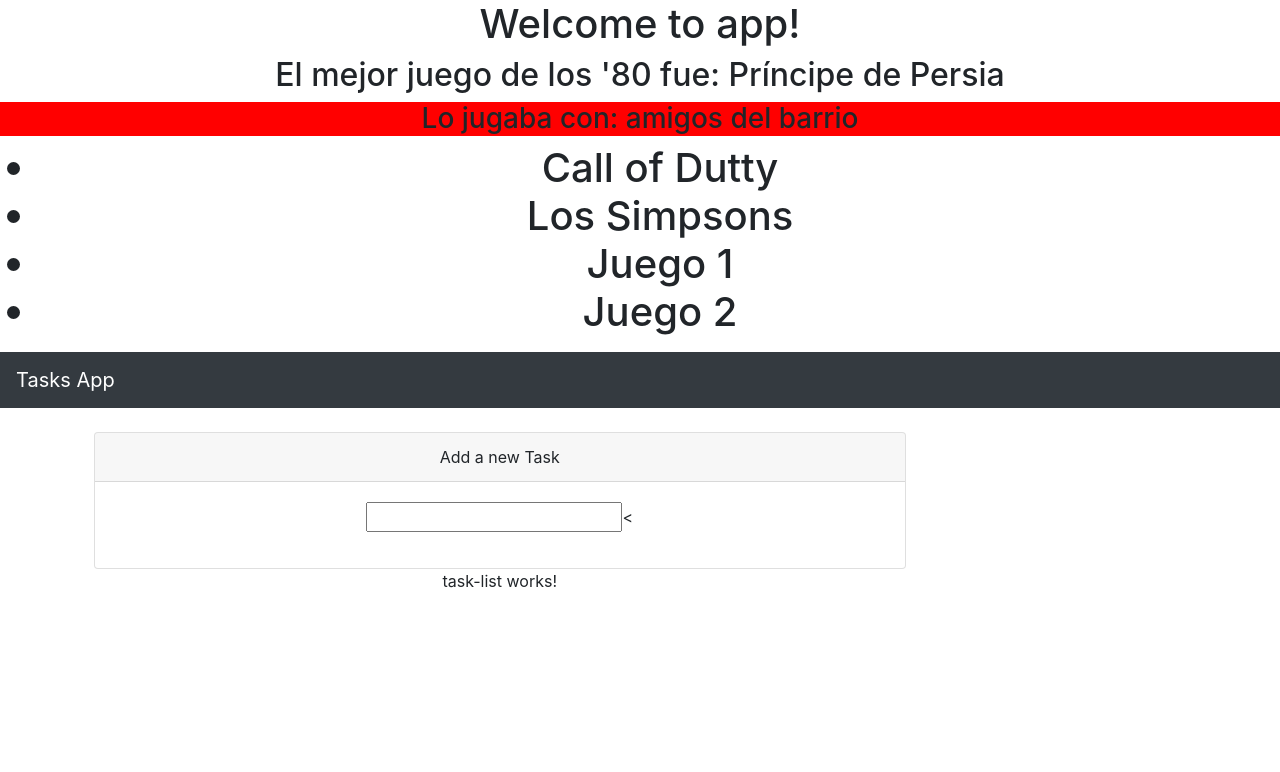
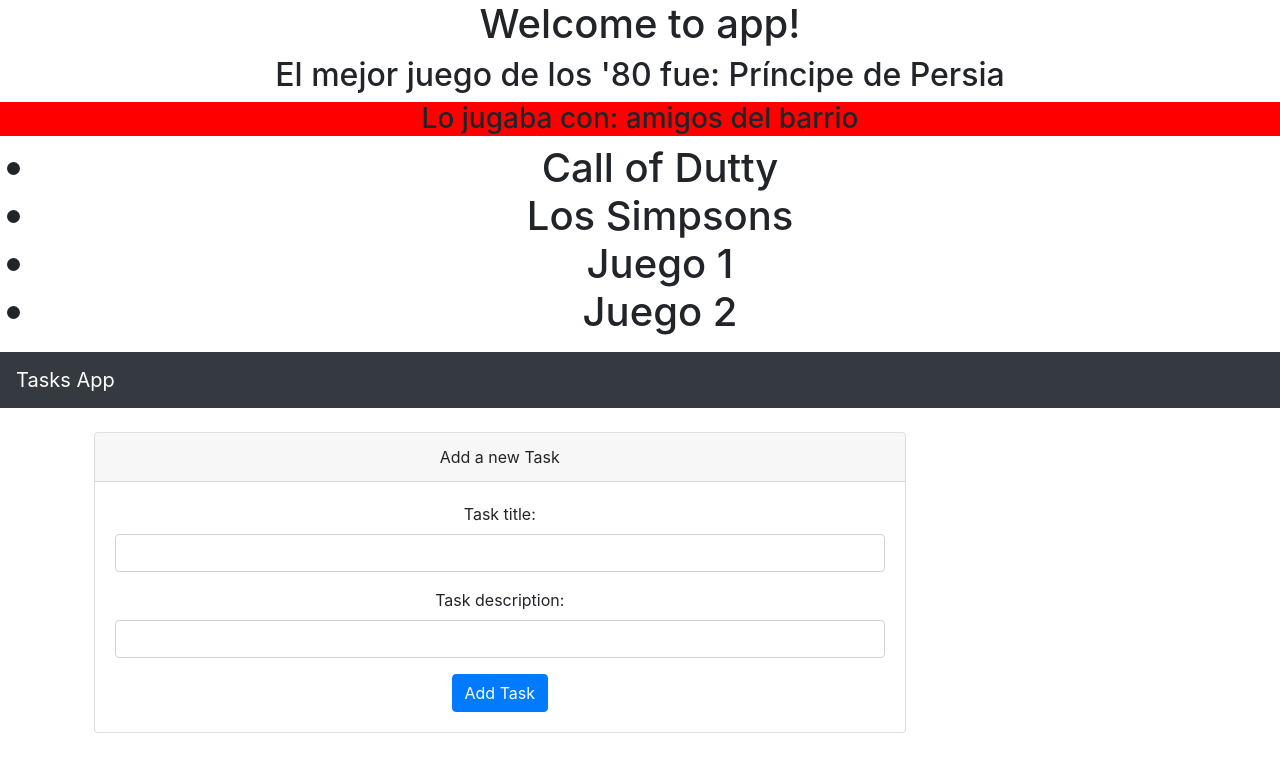
Before and after one commit to fedepaka/instalacion-angular5, an Angular app: page / in a window 1280 px wide. Shown: the top 772 px of the page. Built offline with nearby package versions, Linux system fonts and the light colour scheme.

Commit message:
- Angular 5 y LocalStorage CRUD | Aplicación desde Cero - https://www.youtube.com/watch?v=rB4uT0P6UF8 - continuación con algunas mejoras

```diff
--- a/src/app/componentes/task-add/task-add.component.html
+++ b/src/app/componentes/task-add/task-add.component.html
@@ -5,9 +5,14 @@
   <div class="card-body">
     <form (submit)="addTask()">
     <div class="form-group">
-      <label></label>
-      <input><
+      <label for="title">Task title:</label>
+      <input id="title" class="form-control" type="text" name="title" [(ngModel)]="title">
     </div>
+      <div class="form-group">
+        <label for="description">Task description:</label>
+        <input id="description" class="form-control" type="text" name="description" [(ngModel)]="description">
+      </div>
+      <input type="submit" value="Add Task" class="btn btn-primary">
     </form>
   </div>
 </div>
--- a/src/app/componentes/task-add/task-add.component.ts
+++ b/src/app/componentes/task-add/task-add.component.ts
@@ -1,4 +1,6 @@
-import { Component, OnInit } from '@angular/core';
+import { Component, OnInit, Output, EventEmitter} from '@angular/core';
+
+import { Task } from '../../models/task';
 
 @Component({
   selector: 'app-task-add',
@@ -6,12 +8,26 @@
   styleUrls: ['./task-add.component.css']
 })
 export class TaskAddComponent implements OnInit {
-
+  title: string;
+  description: string;
+  guid: string;
+  @Output() taskAdded = new EventEmitter<Task>();
   constructor() { }
 
   ngOnInit() {
   }
 
   addTask(): void {
+    // se envían los datos al control padre y se limpian los campos
+    this.taskAdded.emit(
+      {
+        title: this.title,
+        description: this.description,
+        guid: Date.now()
+      }
+    );
+    this.title = '';
+    this.description = '';
+    this.guid = '';
   }
 }
--- a/src/app/componentes/task-list/task-list.component.html
+++ b/src/app/componentes/task-list/task-list.component.html
@@ -1,5 +1,7 @@
-<app-task-add></app-task-add>
+<app-task-add (taskAdded) = "addTask($event)"></app-task-add>
 
-<p>
-  task-list works!
-</p>
+<div class="container">
+  <app-task *ngFor="let task of tasks"
+            class="col-md-4-p2"
+  [task]="task"></app-task>
+</div>
```
